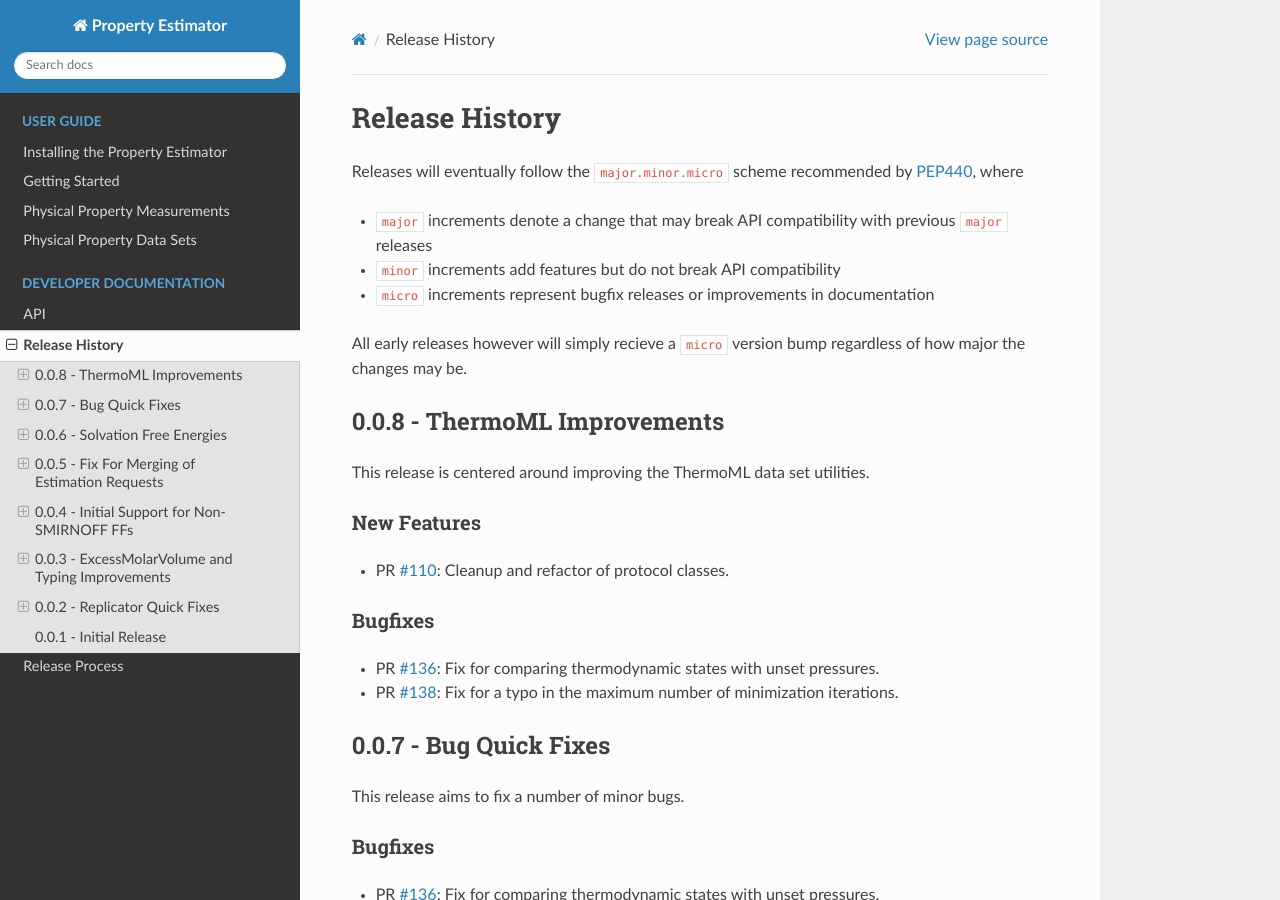
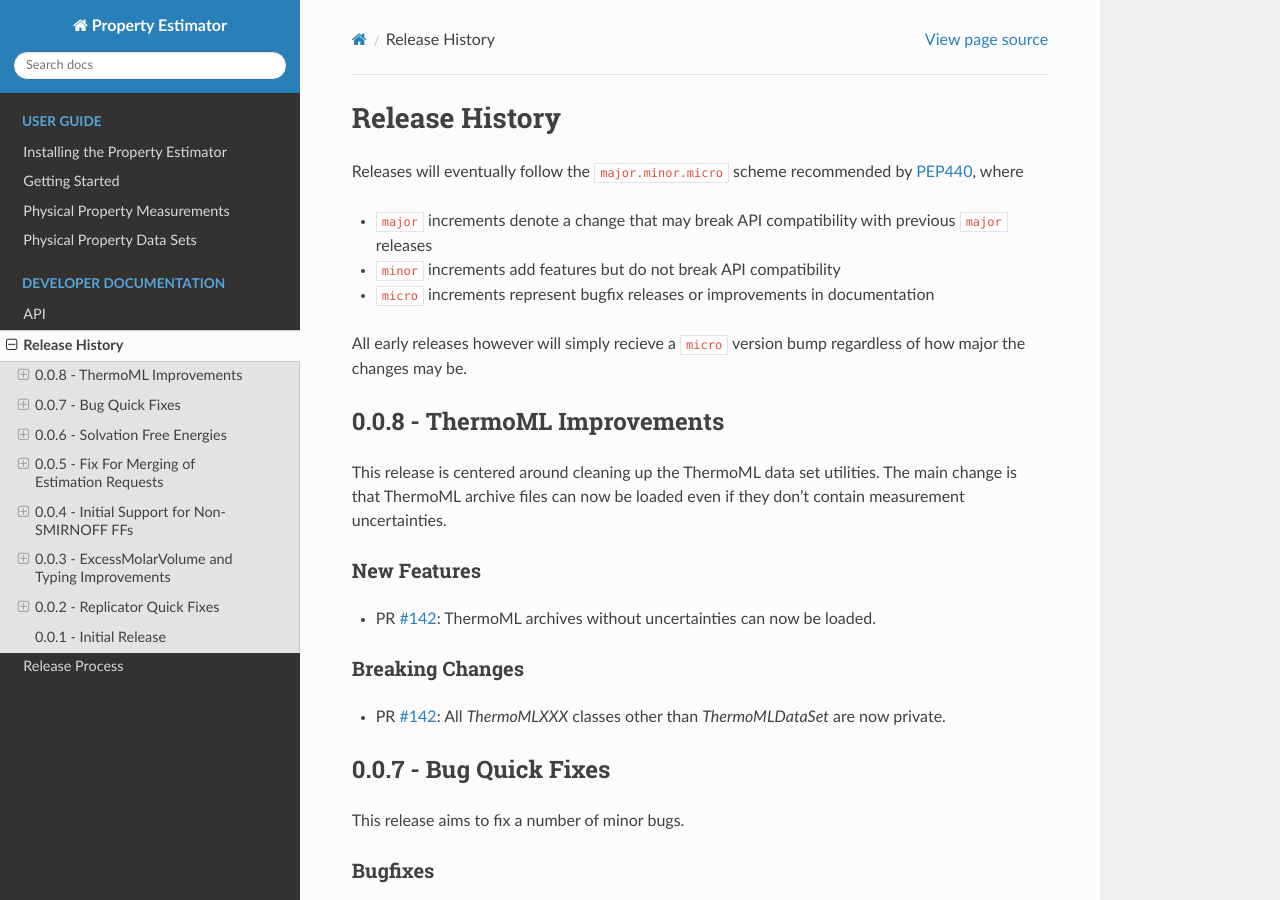
Before and after one commit to openforcefield/openff-evaluator, a Sphinx documentation site: the page built from docs/releasehistory.rst, in a window 1280 px wide and 900 px high. Built offline with Sphinx 7.4.7 and the Read the Docs theme 2.0.0, drawn with Linux system fonts in a browser that asks for light colours.

Commit message:
Update releasehistory.rst

```diff
--- a/docs/releasehistory.rst
+++ b/docs/releasehistory.rst
@@ -14,18 +14,17 @@ how major the changes may be.
 0.0.8 - ThermoML Improvements
 -----------------------------
 
-This release is centered around improving the ThermoML data set utilities.
+This release is centered around cleaning up the ThermoML data set utilities. The main change is that ThermoML archive files can now be loaded even if they don't contain measurement uncertainties.
 
 New Features
 """"""""""""
 
-* PR `#110 <https://github.com/openforcefield/propertyestimator/pull/110>`_: Cleanup and refactor of protocol classes.
+* PR `#142 <https://github.com/openforcefield/propertyestimator/pull/142>`_: ThermoML archives without uncertainties can now be loaded.
 
-Bugfixes
-""""""""
+Breaking Changes
+""""""""""""""""
 
-* PR `#136 <https://github.com/openforcefield/propertyestimator/pull/136>`_: Fix for comparing thermodynamic states with unset pressures.
-* PR `#138 <https://github.com/openforcefield/propertyestimator/pull/138>`_: Fix for a typo in the maximum number of minimization iterations.
+* PR `#142 <https://github.com/openforcefield/propertyestimator/pull/142>`_: All `ThermoMLXXX` classes other than `ThermoMLDataSet` are now private.
 
 
 0.0.7 - Bug Quick Fixes
```
